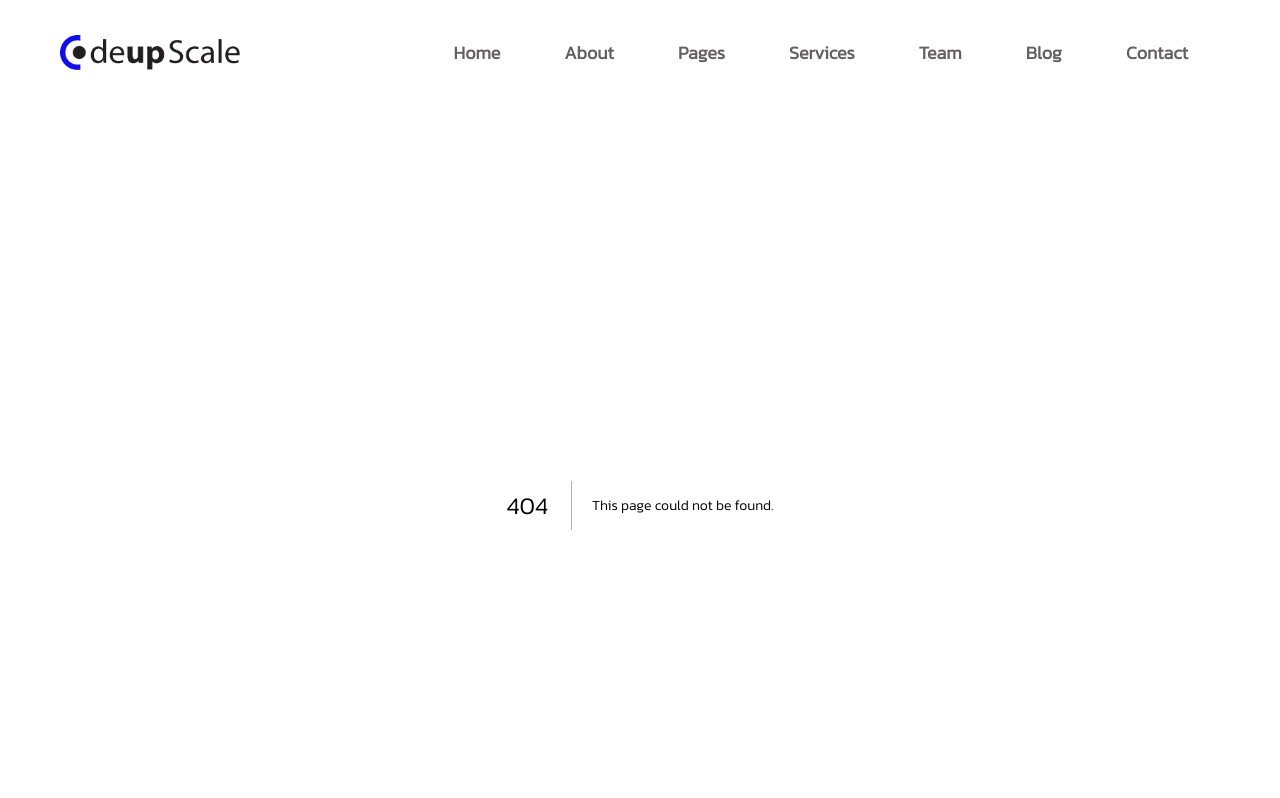
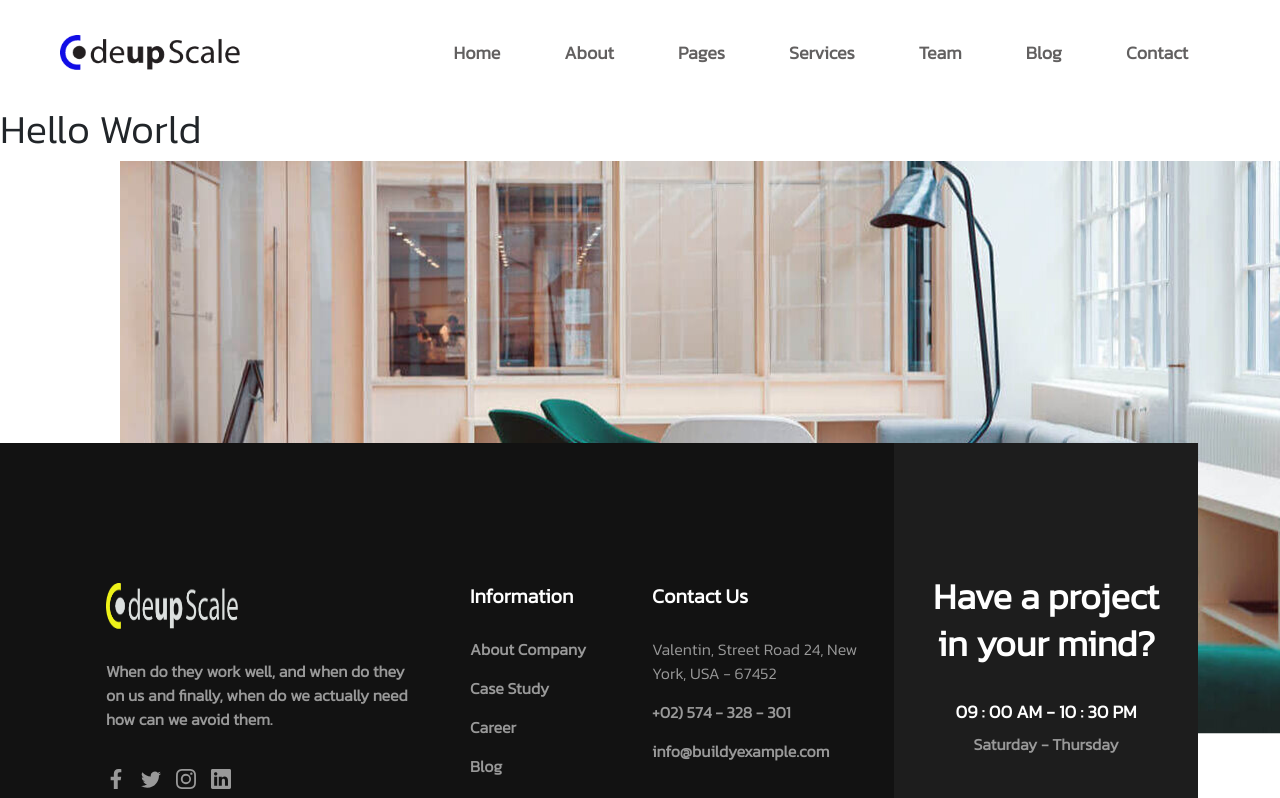
Before and after one commit to Harisali78/codeupscale-website, a Next.js app: page /random in a window 1280 px wide. Before the commit this address had no page. Shown: the top 798 px of the page. Built offline with nearby package versions, Linux system fonts and the light colour scheme.

Commit message:
initial commit

```diff
--- /dev/null
+++ b/pages/random.jsx
@@ -0,0 +1,4 @@
+function Name() {
+    return <h1>Hello World</h1>
+}
+export default Name
```
